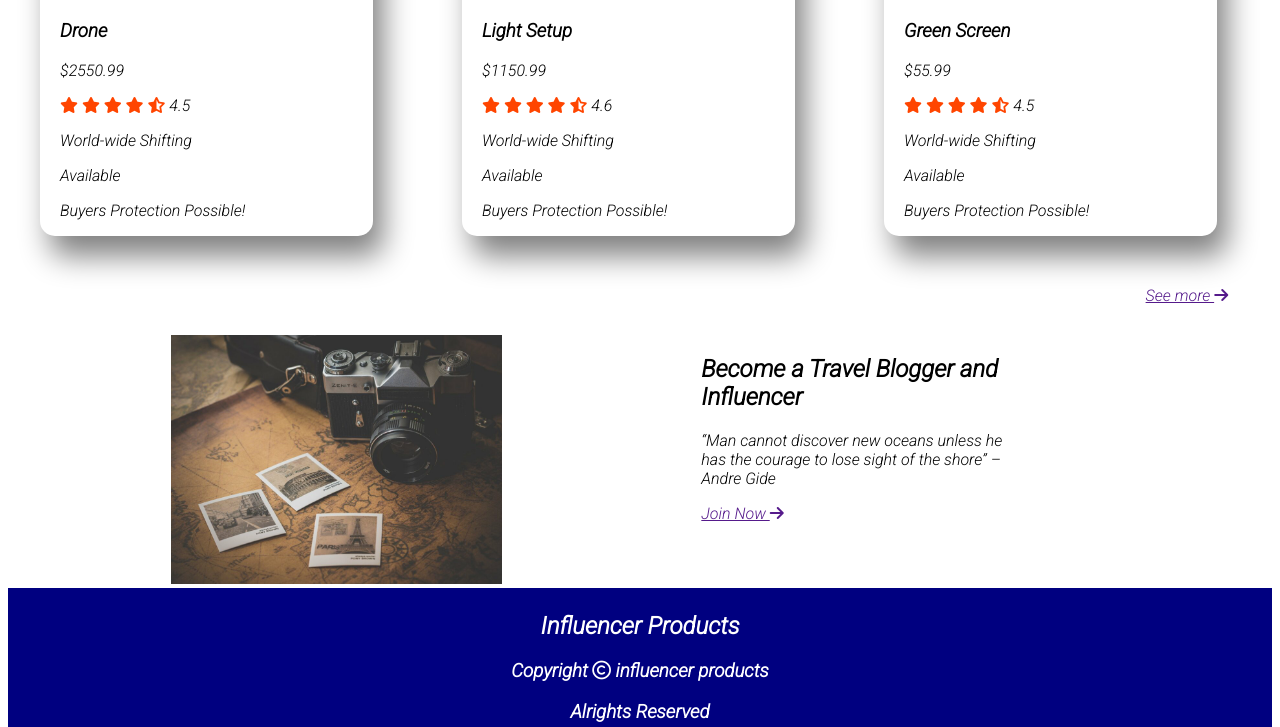
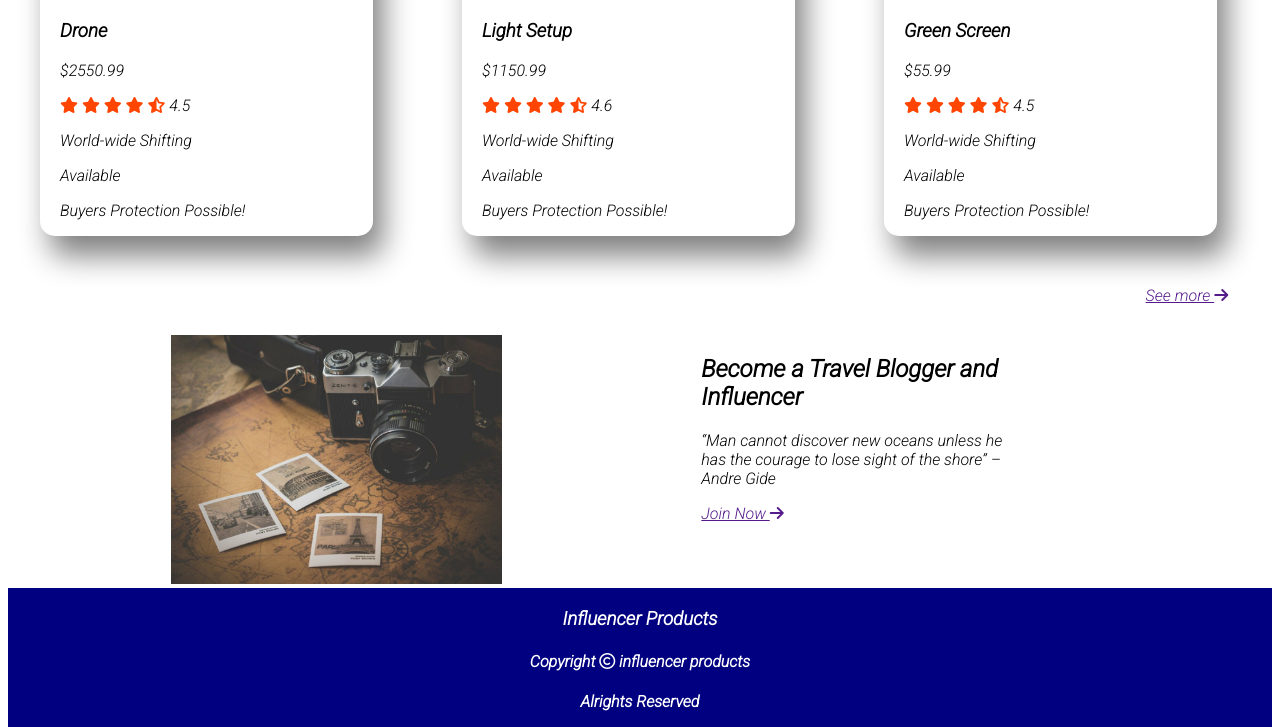
Before and after one commit to SumitHD-007/influencer-gear, a plain HTML site: page index.html in a window 1280 px wide. Shown: the part 2184-2911 px from the top of the page. Drawn offline with Linux system fonts and the light colour scheme; a web font is replaced by a local one.

Commit message:
materials added

```diff
--- a/index.html
+++ b/index.html
@@ -223,9 +223,10 @@
             </div>
         </section>
         <footer>
-            <h2>Influencer Products</h2>
-            <h3>Copyright <i class="far fa-copyright"></i> influencer products</h3>
-            <h3>Alrights Reserved</h3>
+            <h3>Influencer Products</h2>
+                <h4>Copyright <i class="far fa-copyright"></i> influencer products
+            </h3>
+            <h4>Alrights Reserved</h3>
                 <div class="footer-section">
                     <i class="fab fa-instagram"></i>
                     <i class="fab fa-linkedin-in"></i>
--- a/styles/style.css
+++ b/styles/style.css
@@ -104,10 +104,9 @@ font-family: 'Roboto', sans-serif;
     margin-right: 20%;
 }
 footer{
-    margin: 0%;
-    padding: 3px;
+    margin: 0;
+    padding: -3px;
     text-align: center;
-    padding: -20px;
     color: white;
     background-color: navy;
     border: 2px solid navy;
```
Lines whose indentation alone changed are shown as unchanged.
